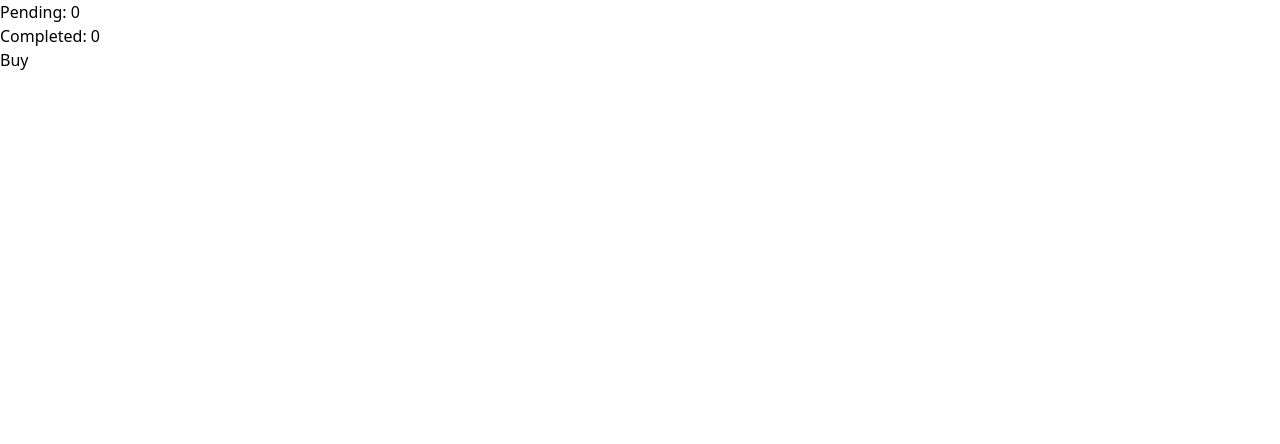
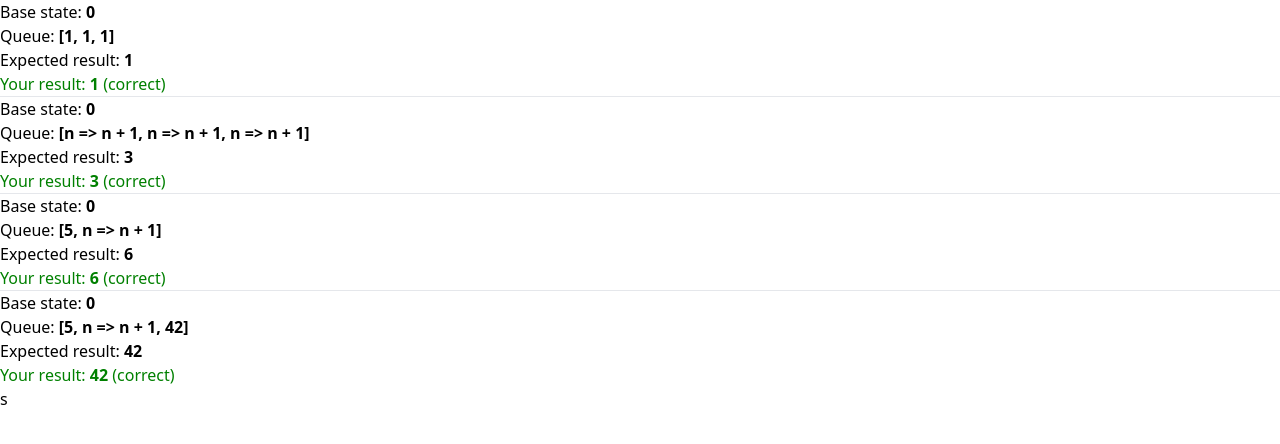
Before and after one commit to RocTanweer/reactDocLearning, a React app: page / in a window 1280 px wide. Shown: the top 444 px of the page. Built offline with nearby package versions, Linux system fonts and the light colour scheme; the HTML template or start-up script is replaced by a standard one.

Commit message:
batching and custom function

```diff
--- a/src/App.jsx
+++ b/src/App.jsx
@@ -1,7 +1,23 @@
 import React from "react";
-import RequestTracker from "./RequestTracker";
+import TestCase from "./TestCase.jsx";
 import "./main.css";
 
-const App = () => <RequestTracker />;
+const App = () => (
+  <>
+    <TestCase baseState={0} queue={[1, 1, 1]} expected={1} />
+    <hr />
+    <TestCase baseState={0} queue={[increment, increment, increment]} expected={3} />
+    <hr />
+    <TestCase baseState={0} queue={[5, increment]} expected={6} />
+    <hr />
+    <TestCase baseState={0} queue={[5, increment, 42]} expected={42} />s
+  </>
+);
+
+function increment(n) {
+  return n + 1;
+}
+
+increment.toString = () => "n => n + 1";
 
 export default App;
--- a/src/RequestTracker.js
+++ /dev/null
@@ -1,28 +0,0 @@
-import React, { useState } from "react";
-
-export default function RequestTracker() {
-  const [pending, setPending] = useState(0);
-  const [completed, setCompleted] = useState(0);
-
-  async function handleClick() {
-    setPending((prevPending) => prevPending + 1);
-    await delay(3000);
-    setPending((prevPending) => prevPending - 1);
-    setCompleted((prevCompleted) => prevCompleted + 1);
-  }
-
-  return (
-    <>
-      {" "}
-      <h3>Pending: {pending}</h3>
-      <h3>Completed: {completed}</h3>
-      <button onClick={handleClick}>Buy</button>
-    </>
-  );
-}
-
-function delay(ms) {
-  return new Promise((resolve) => {
-    setTimeout(resolve, ms);
-  });
-}
--- /dev/null
+++ b/src/TestCase.jsx
@@ -0,0 +1,27 @@
+import React from "react";
+import { getFinalState } from "./processQueue";
+
+export default function TestCase({ baseState, queue, expected }) {
+  const actual = getFinalState(baseState, queue);
+
+  return (
+    <>
+      <p>
+        Base state: <b>{baseState}</b>
+      </p>
+      <p>
+        Queue: <b>[{queue.join(", ")}]</b>
+      </p>
+      <p>
+        Expected result: <b>{expected}</b>
+      </p>
+      <p
+        style={{
+          color: actual === expected ? "green" : "red",
+        }}
+      >
+        Your result: <b>{actual}</b> ({actual === expected ? "correct" : "wrong"})
+      </p>
+    </>
+  );
+}
--- /dev/null
+++ b/src/processQueue.js
@@ -0,0 +1,13 @@
+export function getFinalState(baseState, queue) {
+  let finalState = baseState;
+
+  queue.forEach((q) => {
+    if (typeof q === "function") {
+      finalState = q(finalState);
+    } else if (typeof q === "number") {
+      finalState = q;
+    }
+  });
+
+  return finalState;
+}
```
